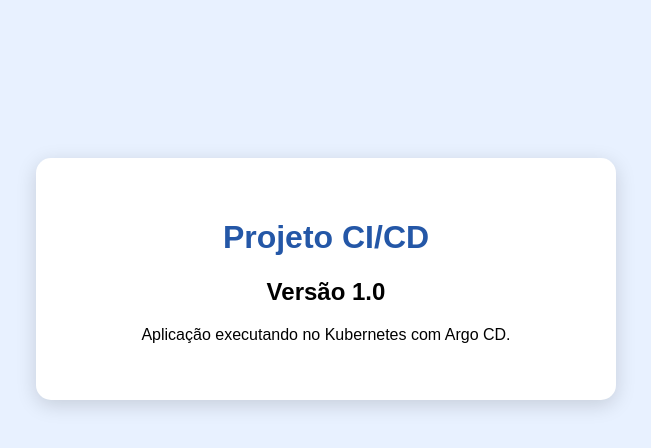
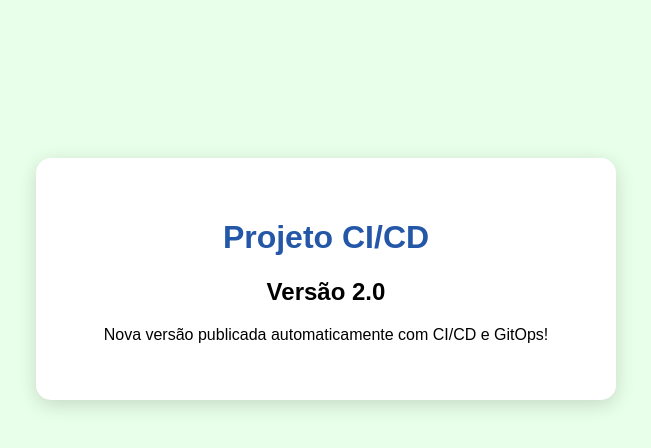
Before and after one commit to Pedro561506/cicd-argocd, a plain HTML site: page index.html in a window 1280 px wide. Shown: the whole page, without its empty margins (314-965 px from the left). Drawn offline with Linux system fonts and the light colour scheme.

Commit message:
Atualiza aplicação para versão 2

```diff
--- a/index.html
+++ b/index.html
@@ -2,12 +2,12 @@
 <html lang="pt-BR">
 <head>
     <meta charset="UTF-8">
-    <title>Projeto CI/CD</title>
+    <title>Projeto CI/CD - Nova Versão</title>
 
     <style>
         body {
             font-family: Arial, sans-serif;
-            background: #e8f1ff;
+            background: #e8ffe9;
             text-align: center;
             padding-top: 150px;
         }
@@ -31,8 +31,8 @@
 
 <div class="box">
     <h1>Projeto CI/CD</h1>
-    <h2>Versão 1.0</h2>
-    <p>Aplicação executando no Kubernetes com Argo CD.</p>
+    <h2>Versão 2.0</h2>
+   <p>Nova versão publicada automaticamente com CI/CD e GitOps!</p>
 </div>
 
 </body>
```
